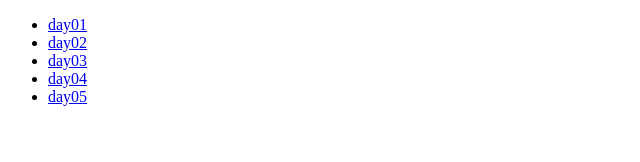
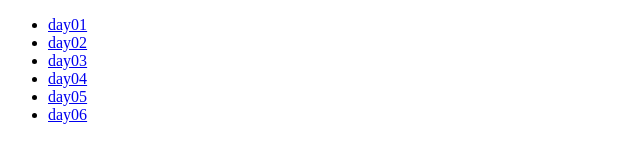
Before and after one commit to yellowbuggy/oz_lecture, a plain HTML site: page index.html in a window 1280 px wide. Shown: the full height of the page, 0-640 px from the left. Drawn offline with Linux system fonts and the light colour scheme.

Commit message:
practice conflict 1

```diff
--- a/index.html
+++ b/index.html
@@ -11,6 +11,7 @@
       <li><a href="day03/lecture/my-website.html">day03</a></li>
       <li><a href="day04/lecture/my-website.html">day04</a></li>
       <li><a href="day05/media/index.html">day05</a></li>
+      <li><a href="#">day06</a></li>
     </ul>
   </body>
 </html>
```
